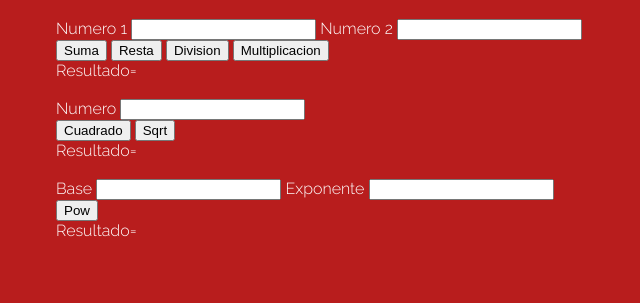
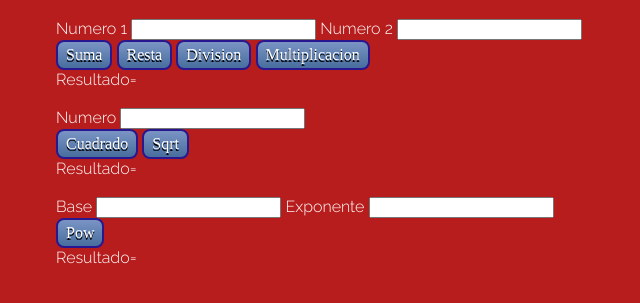
Before and after one commit to FerminDRA/project-calculadora, a plain HTML site: page Calculadora/index.html in a window 1280 px wide. Shown: the part 117-420 px from the top of the page, without its empty margins (0-640 px from the left). Drawn offline with Linux system fonts and the light colour scheme.

Commit message:
update calculadora

```diff
--- a/Calculadora/opera.css
+++ b/Calculadora/opera.css
@@ -3,6 +3,19 @@
 body{
 	background: #b81d1d;
 	padding: 3em;
-	font-family: 'Raleway', 'Broadway';
+	font-family: 'Raleway', 'Arial';
 	color: #fff;
 }
+
+button {
+	background:linear-gradient(to bottom, #7892c2 5%, #476e9e 100%);
+	background-color:#7892c2;
+	border-radius:8px;
+	border:2px solid #29178f;
+	cursor:pointer;
+	color:#ffffff;
+	font-family: Times New Roman;
+	font-size:16px;
+	padding:4px 8px;
+	text-shadow:0px 2px 0px #000000;
+}
```
